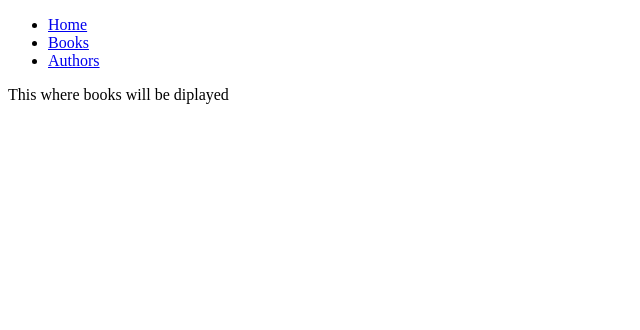
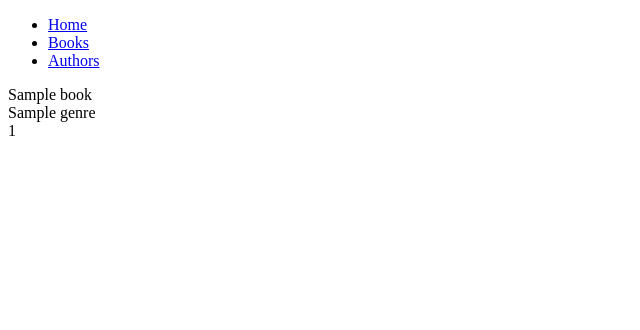
Before and after one commit to GINTARE07/w4d3-one_to_many_lab_books, a Flask app: template templates/books/index.html in a window 1280 px wide. Shown: the top 330 px of the page, without its empty margins (0-640 px from the left). Run offline with Flask 2, Linux system fonts and the light colour scheme; the template is opened without the code that fills it: most values are stand-ins (such as "Sample title", 1, 10 or a date in 2020); parts of the project's set-up code (start-up, migrations or seed data) failed here and were passed over.

Commit message:
prints all the books

```diff
--- a/templates/base.html
+++ b/templates/base.html
@@ -11,9 +11,9 @@
         <nav>
           <ul class="menu">
             <li><a href="/">Home</a></li>
-            <li><a href="/books">Books</a></li>
+            <li><a href="/books/index">Books</a></li>
             <li><a href="/authors">Authors</a></li>
-            <!-- <li><a href="/tasks/new">New Task</a></li> -->
+            <!-- <li><a href="tasks/new">New Task</a></li> -->
           </ul>
         </nav>
       </header>
--- a/templates/books/index.html
+++ b/templates/books/index.html
@@ -1,4 +1,18 @@
 {% extends "base.html" %}
 {% block content %}
-This where books will be diplayed
+{% for book in all_books %}
+<div class="Books">
+    <div class="name">
+      {{book.name}}
+      <div class="genre">
+        {{book.genre}}
+        <div class="pages">
+            {{book.pages}}
+      </div>
+    <div class="buttons">
+</div>
+
+
+
+{% endfor %}
 {% endblock %}
```
Also changed, not shown: controller/books_controller.py (+5 -5 lines), repositories/book_repository.py (+14 -0 lines).
